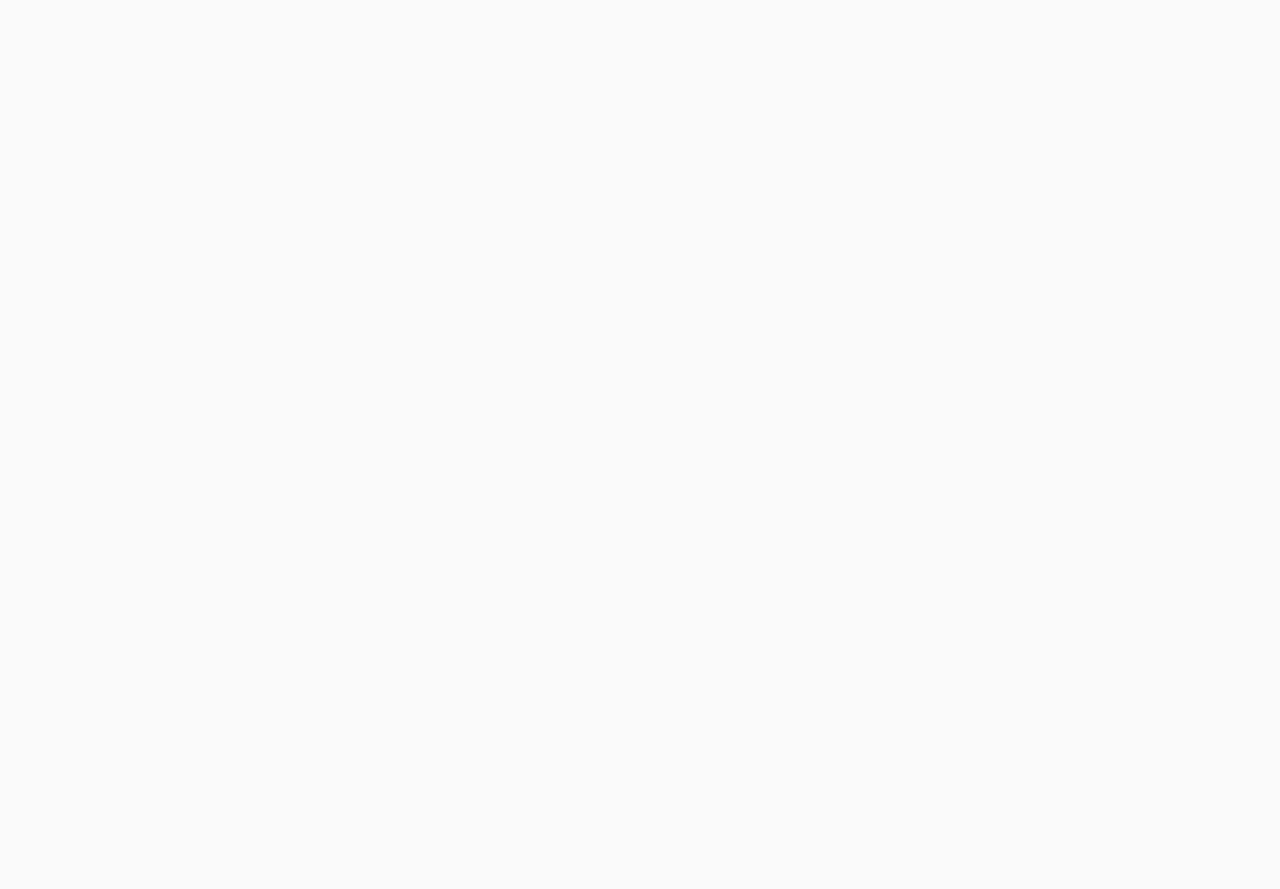
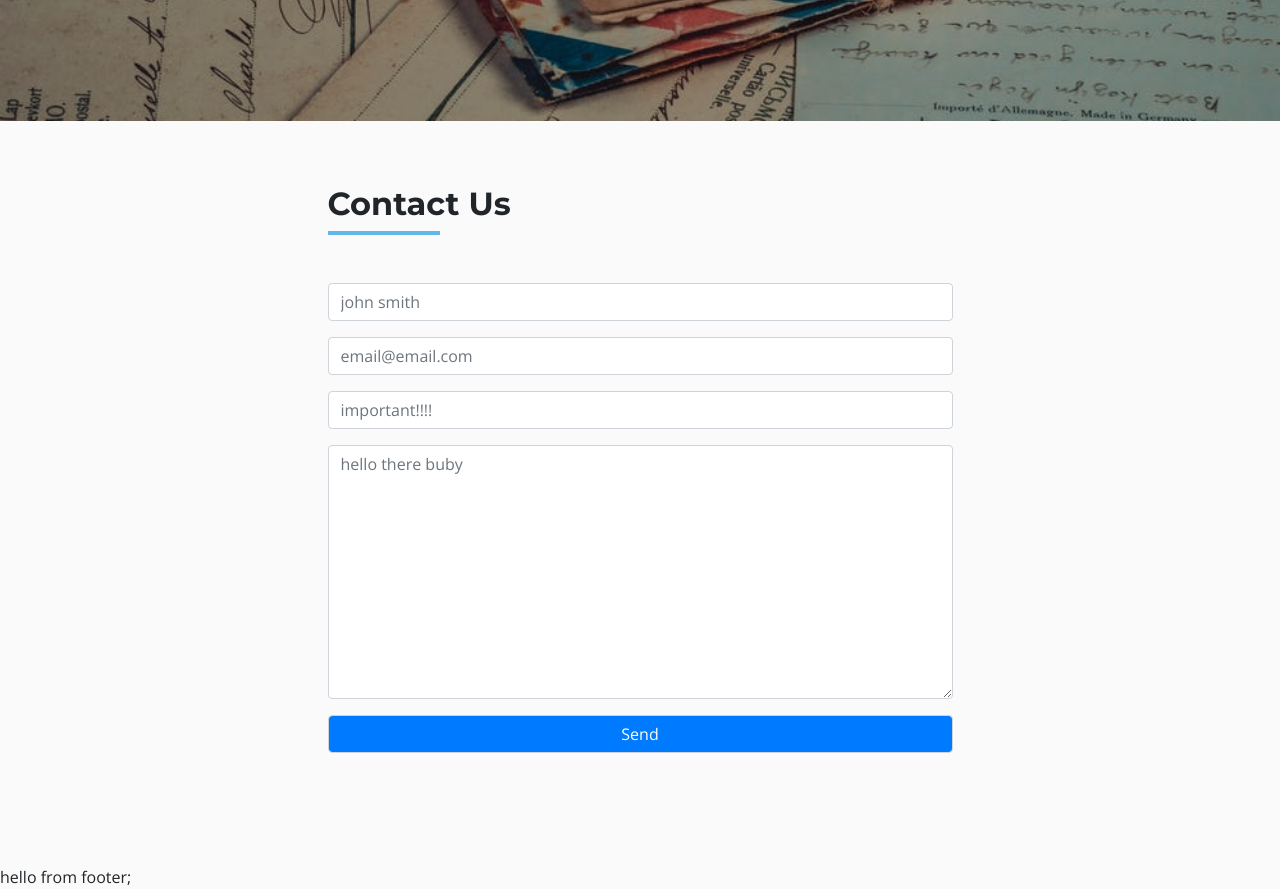
Before and after one commit to alinguru/react-tech-store, a React (Create React App) app: page /contact in a window 1280 px wide. Shown: the part 420-1309 px from the top of the page. Before the commit the page ends 800 px from the top, so only its background shows below. Built offline with nearby package versions, Linux system fonts and the light colour scheme.

Commit message:
Form submit

```diff
--- /dev/null
+++ b/src/components/ContactPage/Contact.js
@@ -0,0 +1,63 @@
+import React from "react";
+import Title from "../Title";
+export default function Contact() {
+  return (
+    <section className="py-5">
+      <div className="row">
+        <div className="col-10 mx-auto col-md-6 my-3">
+          <Title title="contact us" />
+          <form
+            className="my-5"
+            action="https://formspree.io/ngcodevendor1ng80@gmail.com"
+            method="POST"
+          >
+            {/* first */}
+            <div className="form-group">
+              <input
+                type="text"
+                name="firstName"
+                className="form-control"
+                placeholder="john smith"
+              />
+            </div>
+            {/* email */}
+            <div className="form-group">
+              <input
+                type="email"
+                name="email"
+                className="form-control"
+                placeholder="email@email.com"
+              />
+            </div>
+            {/* subject */}
+            <div className="form-group">
+              <input
+                type="text"
+                name="subject"
+                className="form-control"
+                placeholder="important!!!!"
+              />
+            </div>
+            {/* message */}
+            <div className="form">
+              <textarea
+                name="message"
+                className="form-control"
+                rows="10"
+                placeholder="hello there buby"
+              />
+            </div>
+            {/* submit */}
+            <div className="form-group mt-3">
+              <input
+                type="submit"
+                value="Send"
+                className="form-control bg-primary text-white"
+              />
+            </div>
+          </form>
+        </div>
+      </div>
+    </section>
+  );
+}
--- a/src/pages/ContactPage.js
+++ b/src/pages/ContactPage.js
@@ -1,9 +1,12 @@
 import React from "react";
-
+import Hero from "../components/Hero";
+import contactImg from "../images/contactBcg.jpeg";
+import Contact from "../components/ContactPage/Contact";
 export default function ContactPage() {
   return (
     <>
-      <h1>hello from Contact Page</h1>
+      <Hero img={contactImg} />
+      <Contact />
     </>
   );
 }
```
